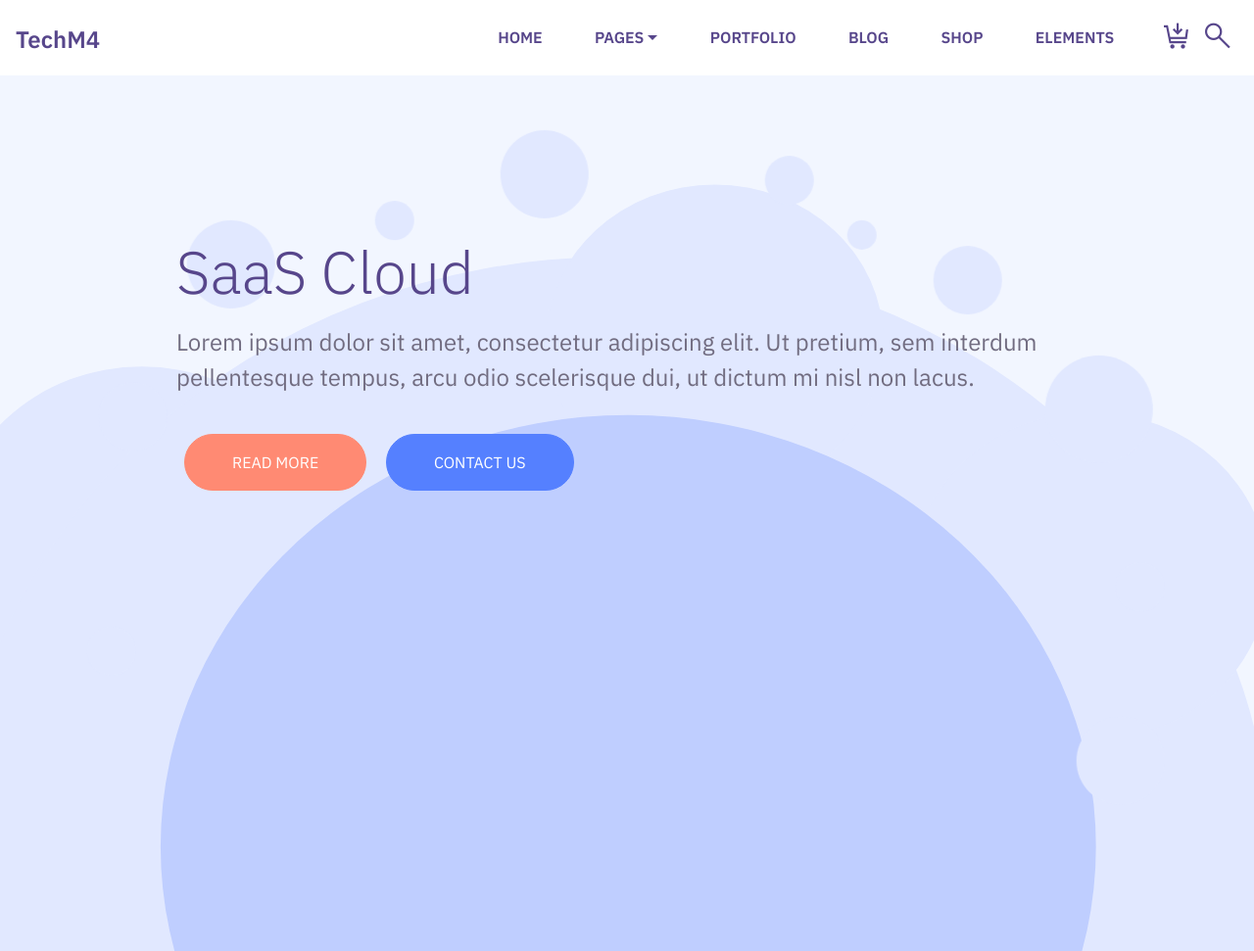
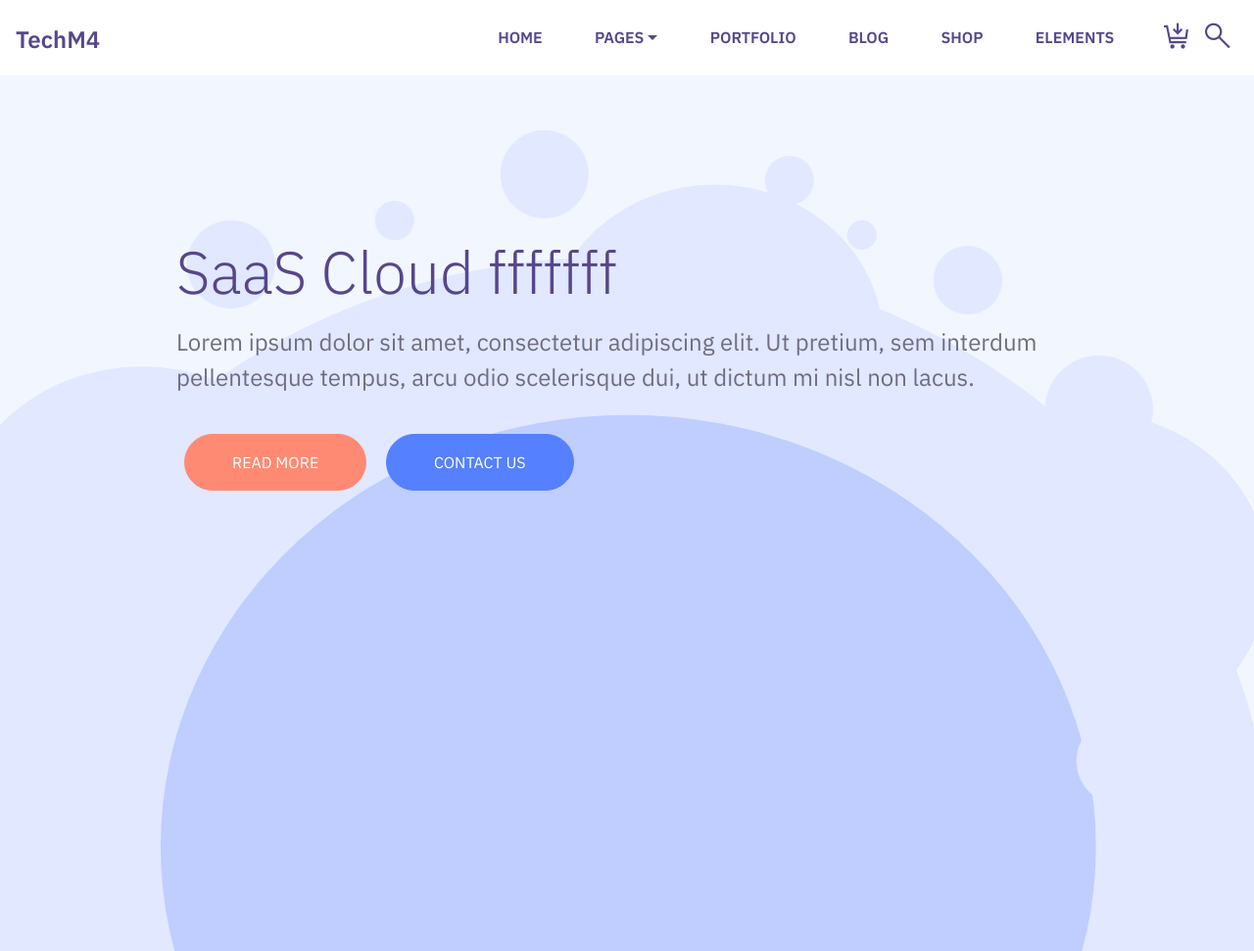
Before and after one commit to chrislloyd1685/MobiRiseOne, a plain HTML site: page index.html in a window 1280 px wide. Shown: the top 971 px of the page at 98% size. Drawn offline with Linux system fonts and the light colour scheme; files that its build step writes are made by us from their sources; files whose address does not match are found by name.

Commit message:
Update index.html

```diff
--- a/index.html
+++ b/index.html
@@ -123,7 +123,7 @@
 
             <div class="col-md-10 align-center">
                 <h1 class="mbr-section-title mbr-regular pb-2 mbr-fonts-style display-1">
-                    SaaS Cloud</h1>
+                    SaaS Cloud fffffff</h1>
 
                 <p class="mbr-text pb-2 mbr-regular mbr-fonts-style display-5">
                     Lorem ipsum dolor sit amet, consectetur adipiscing elit. Ut pretium, sem interdum pellentesque
```
